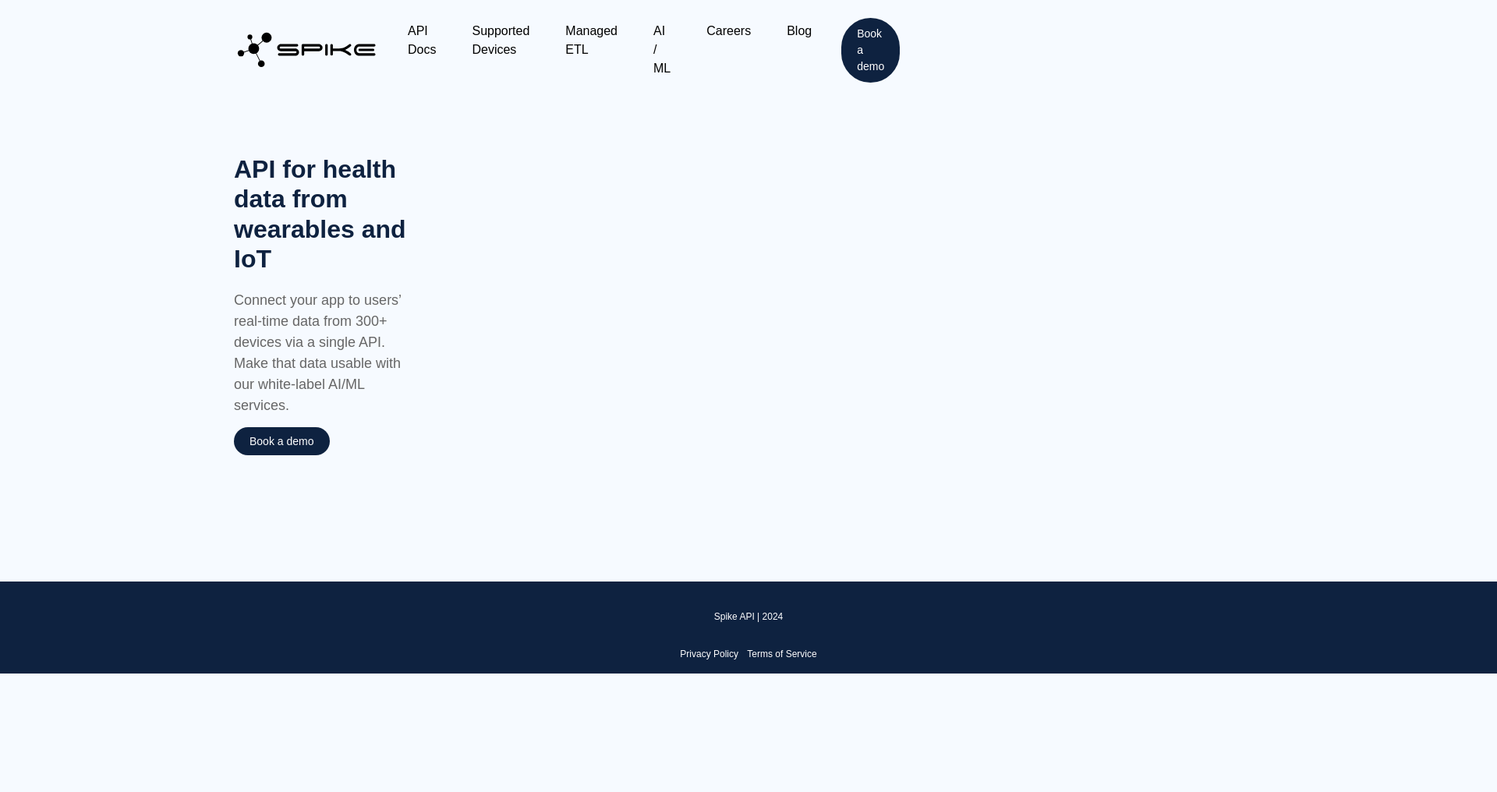
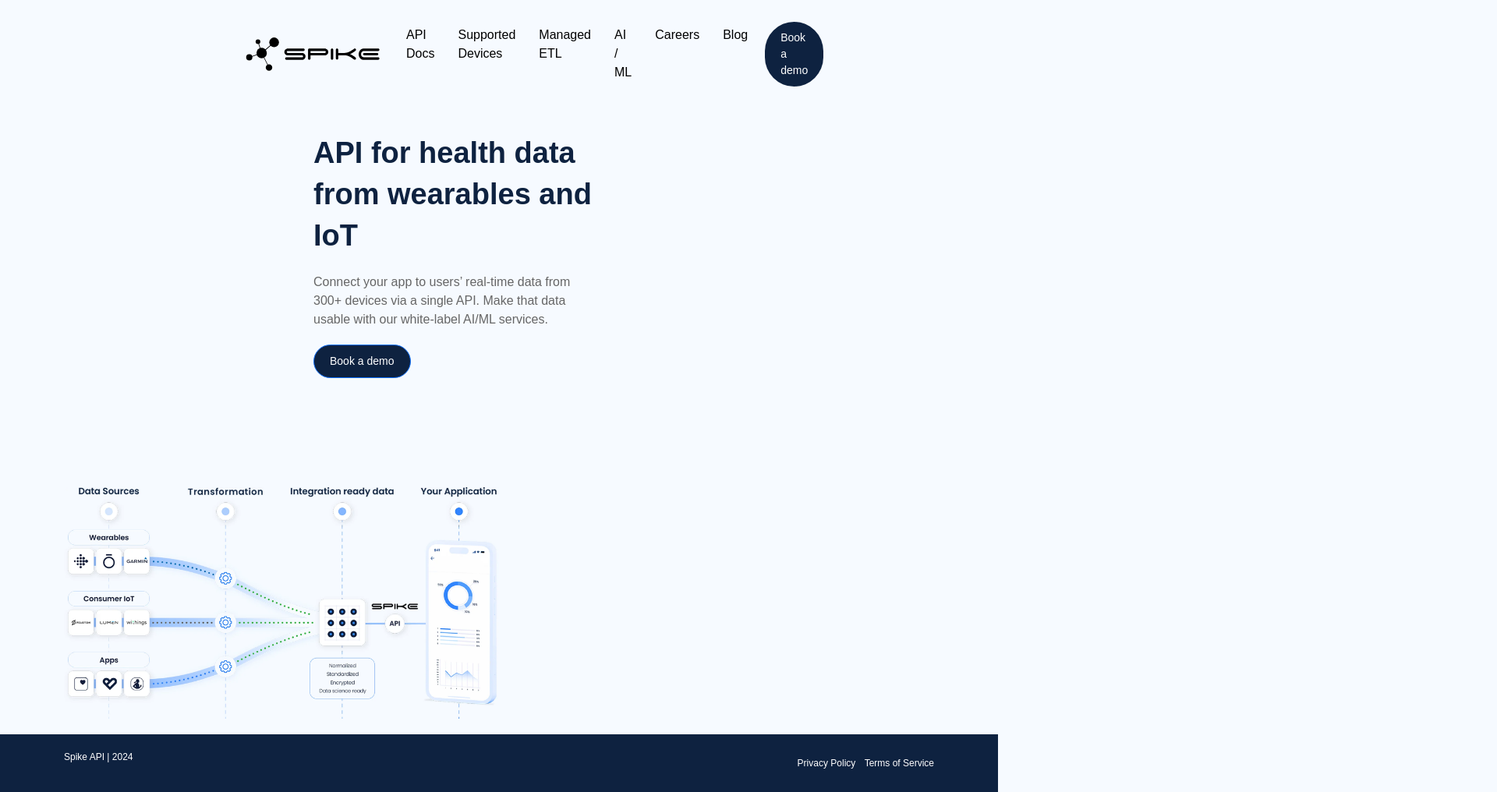
Before and after one commit to TishaCitrusbug/clone_website, a plain HTML site: page index.html in a window 1280 px wide. Shown: the whole page at 78% size, 1920 px wide, since content can reach past the window. Before the commit the page ends 864 px from the top, so only its background shows below. Drawn offline with nearby package versions, Linux system fonts and the light colour scheme; files whose address does not match are found by name.

Commit message:
add changes

```diff
--- a/index.html
+++ b/index.html
@@ -1,4 +1,3 @@
-
 <!DOCTYPE html>
 <html lang="en">
 
@@ -13,42 +12,51 @@
             background-color: #f6faff;
             /* margin: 70px; */
             /* padding: 200px; */
+            margin: 0% auto;
         }
 
         .navbar-custom {
             background-color: #f6faff;
-            /* padding: 50px 100px;  */
-            /* box-shadow: 0 2px 4px rgba(0, 0, 0, 0.1); */
             /* position: fixed; */
-            padding-top: 18px;
-            padding-bottom: 0px;
+            /* padding-top: 18px;  */
+            /* padding-bottom: 0px;
             padding-left: 190px;
-            padding-right: 260px;
+            padding-right: 260px;*/
+            justify-content: space-between !important;
+            display: flex;
+            /* flex-direction: row; */
+            padding: 18px 300px;
+            /* gap: 20px; */
+            /* width: 100%; */
+            /* margin-top: 20px; */
+            /* margin: 0 auto; */
         }
 
         .navbar-custom .navbar-brand img {
-            height: 50px;
-            width: 282px;
-            padding-left: 100px;
+            height: 45px;
+            width: 178px;
+            /* padding-left: 100px; */
 
         }
 
         .navbar-custom .nav-link {
             color: #000;
             font-size: 16px;
-            margin: 0 15px;
+            margin: 5px 7px;
             padding: 10px 20px;
+            align-items: center;
         }
 
         .navbar-custom .nav-link:hover {
             /* text-decoration: underline; */
-            padding: 8px 15px;
+            /* padding: 8px 15px; */
+            color: #818af7;
 
         }
 
         .navbar-custom .cta {
             background-color: #0E2240;
-            color: #fff;
+            color: #fff !important;
             /* padding-right: 60px 70px; */
             border-radius: 50px;
             text-decoration: none;
@@ -60,62 +68,72 @@
             background-color: hsl(197, 95%, 43%);
         }
 
-        .hero-section {
+        .mid-content{
             display: flex;
             flex-direction: row;
-            gap: 30px 30px;
+            /* gap: 30px 30px; */
             padding-top: 150px;
             padding-bottom: 120px;
             padding-left: 300px;
             padding-right: 20px;
+            margin: 0 auto;
 
         }
-        .hero-section .inner{
-            width: 30%;
-        }
-        .hero-section .inner .co-inner{
-            padding-block-start: 0%;
-            padding-block-end: 0%;
+
+        /* Add some basic styling to the hero section */
+        .mid-content .hero-section {
+            display: flex;
+            /* max-width: 50%; */
+            /* margin: 0 auto; */
+            justify-content: space-between;
+
         }
 
-
-        .hero-section .inner .co-inner .hero-text {
-            padding-top: 48px;
-            padding-bottom: 0px;
-            padding-left: 0px;
-            padding-right: 0px;
+        /* Style the hero text container */
+        .mid-content .hero-section .hero-text {
+            padding: 20px;
         }
 
-        .hero-section .inner .co-inner .hero-text h1 {
-            font-size: 32px;
-            font-weight: bold;
+        /* Style the hero image container */
+        .mid-content .hero-section .hero-text h1{
+            font-size: 38px;
             color: #0e2240;
+            font-family: "Poppins", Sans-serif;
+            font-weight: 600;
+            line-height: 1.4em;
         }
 
-        .hero-section .inner .co-inner .hero-text p {
-            font-size: 18px;
+        /* Make the image responsive */
+        .mid-content .hero-section .hero-text p {
+            font-size: 16px;
+            font-family: "Poppins", Sans-serif;
             color: #666;
             margin: 20px 0;
         }
 
-        .hero-section .inner .co-inner .hero-text .cta {
+        /* Style the call-to-action button */
+        .mid-content .hero-section .hero-text .cta {
             background-color: #0E2240;
-            color: #fff;
+            color: #fff !important;
             padding: 10px 20px;
-            border-radius: 25px;
-            text-decoration: none;
+            border-radius: 50px;
+            /* text-decoration: none; */
             font-size: 14px;
-
         }
 
-        .hero-section .inner .co-inner .hero-text .cta:hover {
-            background-color: hsl(197, 95%, 43%);
+        .cta:hover {
+            background-color: #23527c;
         }
-        .hero-image img {
-            max-width: 120%;
+
+        .mid-content .hero-section .hero-img img{
+            max-width: 50%;
             height: auto;
-            /* padding: 10px; */
         }
+        .mid-content .hero-section .hero-img img:hover{
+            color: #79a4f9;
+        }
+
+
 
         .how-it-works {
             padding: 3rem 0;
@@ -126,31 +144,33 @@
             color: #232f6b;
         }
 
-        footer {
+        .footer {
             background-color: #0E2240;
-            /* Dark background color */
-            color: #ffffff;
+            color: #fff;
             font-weight: 400;
-            padding: 30px ;
             position: relative;
-            bottom: 0;
             font-size: 12px;
-            font-family:  "Poppins", Sans-serif;
-            width: 1920px;
-            display: flex;
-            justify-content: space-between;
+            font-family: "Poppins", Sans-serif;
+            padding: 20px;
+            margin-top: 20px;
 
         }
 
-        footer p {
-            margin-bottom: 10px;
-            /* padding-right: 325px; */
+        .footer a {
+            color: #fff;
+            text-decoration: none;
+        }
+
+        .footer a:hover {
+            /* text-decoration: underline; */
+            color: #eeeeee;
 
         }
 
-        .footer-section {
-            padding-top: 20px;
-
+        .footer-content {
+            display: flex;
+            justify-content: space-between;
+            align-items: center;
         }
     </style>
 </head>
@@ -194,87 +214,50 @@
         </div>
     </nav>
 
-    <div class="main_content">
-        <div class="container-fluid hero-section">
-            <div class="inner">
-                <div class="co-inner">
-                    <div class="heading">
-                        <div class="col-md-10 hero-text">
-                            <h1>API for health data from wearables and IoT</h1>
-                            <p>Connect your app to users’ real-time data from 300+ devices via a single API.
-                                 Make that data usable with our white-label AI/ML services.</p>
-                            <a href="#" class="cta">Book a demo</a>
-                        </div>
+    <div class="container"> <!--main container of home page-->
+        <div class="mid-content"> <!--mid container of the body part-->
+            <div class="hero-section"> <!--first part of the mid content-->
+                <div class="col-md-6 hero-text">
+                    <div class="h1">
+                        <h1>API for health data from wearables and IoT</h1>
                     </div>
-                </div>
-            </div>
-        <!--<div class ="container hero-image">
-            <img src = "C:\Users\Tisha Citrusbug\Desktop\Spike_clone_website\clone_website\assests\images\data_flow.jpg" alt="DAta flow diagram" height="">
-        </div>-->
-        </div>
-    </div>
-<!--
-    <div class="container-fluid hero-section">
-        <div class="row">
-            <div class="col-md-6 hero-text">
-                <h1>API for health data from wearables and IoT</h1>
-                <p>Connect your app to users’ real-time data from 300+ devices via a single API. Make that data usable
-                    with our white-label AI/ML services.</p>
-                <a href="#" class="cta">Book a demo</a>
-            </div>
-            <div class="col-md-6 hero-image">
-                <img src="C:\Users\Tisha Citrusbug\Desktop\Spike_clone_website\clone_website\assests\images\data_flow.jpg"
-                    alt="Data Flow Diagram">
-            </div>
-        </div>
-    </div>
-
-    <section class="how-it-works">
-        <div class="container text-center">
-            <h2>How it works</h2>
-            <p>One API with access to all the major Wearable and IoT providers.</p>
-        </div>
-        <div class="container text-center">
-            <div class="row">
-                <div class="col-md-6">
-                    <img src="C:\Users\Tisha Citrusbug\Desktop\Spike_clone_website\clone_website\assests\images\How-it-works.webp"
-                        alt="Code Snippet" class="img-fluid">
-                </div>
-                <div class="col-md-6">
-                    <div class="feature-box">
-                        <h3>Integrate our API and SDK</h3>
-                        <p>Start testing right away with our easy-to-implement and well-documented API and shorten your
-                            development cycles.</p>
+                    <div class="p">
+                        <p>Connect your app to users’ real-time data from 300+ devices via a single API. Make that data
+                            usable
+                            with our white-label AI/ML services.</p>
                     </div>
-                    <div class="feature-box">
-                        <h3>Allow your users to connect</h3>
-                        <p>No matter what’s their wearable of choice</p>
-                    </div>
-                    <div class="feature-box">
-                        <h3>Start leveraging wearables data</h3>
-                        <p>Enhance the functionality and UX of your application. Deliver personalised insights and
-                            increase user retention.</p>
-                    </div>
+                    <div class="cta btn btn-primary">Book a demo</div>
                 </div>
             </div>
         </div>
-    </section>-->
-    <footer class=" text-white py-3 mt-5">
+        <div class="col-md-6 hero-image"> <!-- Second part of mid content-->
+            <img src="C:\Users\Tisha Citrusbug\Desktop\Spike_clone_website\clone_website\assests\images\data_flow.jpg"
+            alt="Data Flow Diagram" class="img-fluid">
+        </div>
+    </div>
+    </div>
+
+
+
+
+
+    <footer class="footer">
         <div class="container">
-            <div class="row">
-                <div class="text-center text-md-left footer-section">
+            <div class="footer-content">
+                <div class="footer-left">
                     <p>Spike API | 2024</p>
                 </div>
-                <div class="text-center text-md-right footer-section">
+                <div class="footer-right">
                     <ul class="list-inline mb-0">
-                        <li class="list-inline-item">Privacy Policy</li>
-                        <li class="list-inline-item">Terms of Service</li>
+                        <li class="list-inline-item"><a href="#">Privacy Policy</a></li>
+                        <li class="list-inline-item"><a href="#">Terms of Service</a></li>
                     </ul>
                 </div>
             </div>
         </div>
     </footer>
 
+
     <script src="https://cdn.jsdelivr.net/npm/bootstrap@5.3.0-alpha1/dist/js/bootstrap.bundle.min.js"></script>
 </body>
 
```
